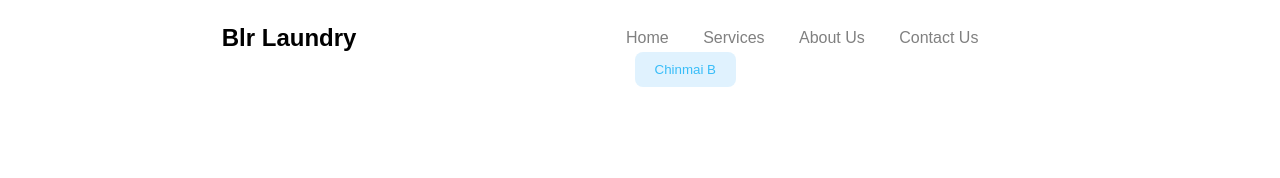
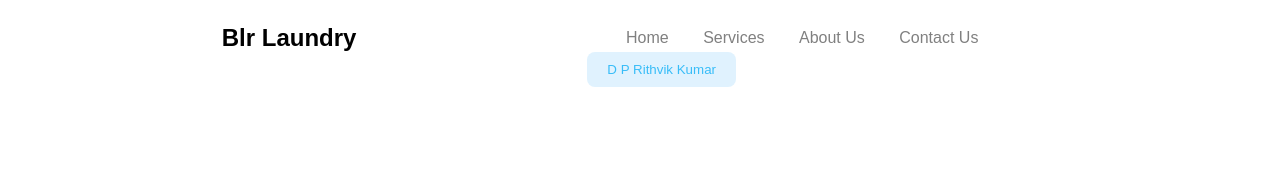
Before and after one commit to rithvik-123/CSS---Laundry-Section-Hero-Services, a plain HTML site: page index.html in a window 1280 px wide. Shown: the top 178 px of the page. Drawn offline with Linux system fonts and the light colour scheme.

Commit message:
Update index.html

```diff
--- a/index.html
+++ b/index.html
@@ -19,7 +19,7 @@
         </div>
 
         <div class="user-profile">
-            <button class="user-btn">Chinmai B</button>
+            <button class="user-btn">D P Rithvik Kumar</button>
         </div>
     </nav>
 
```
